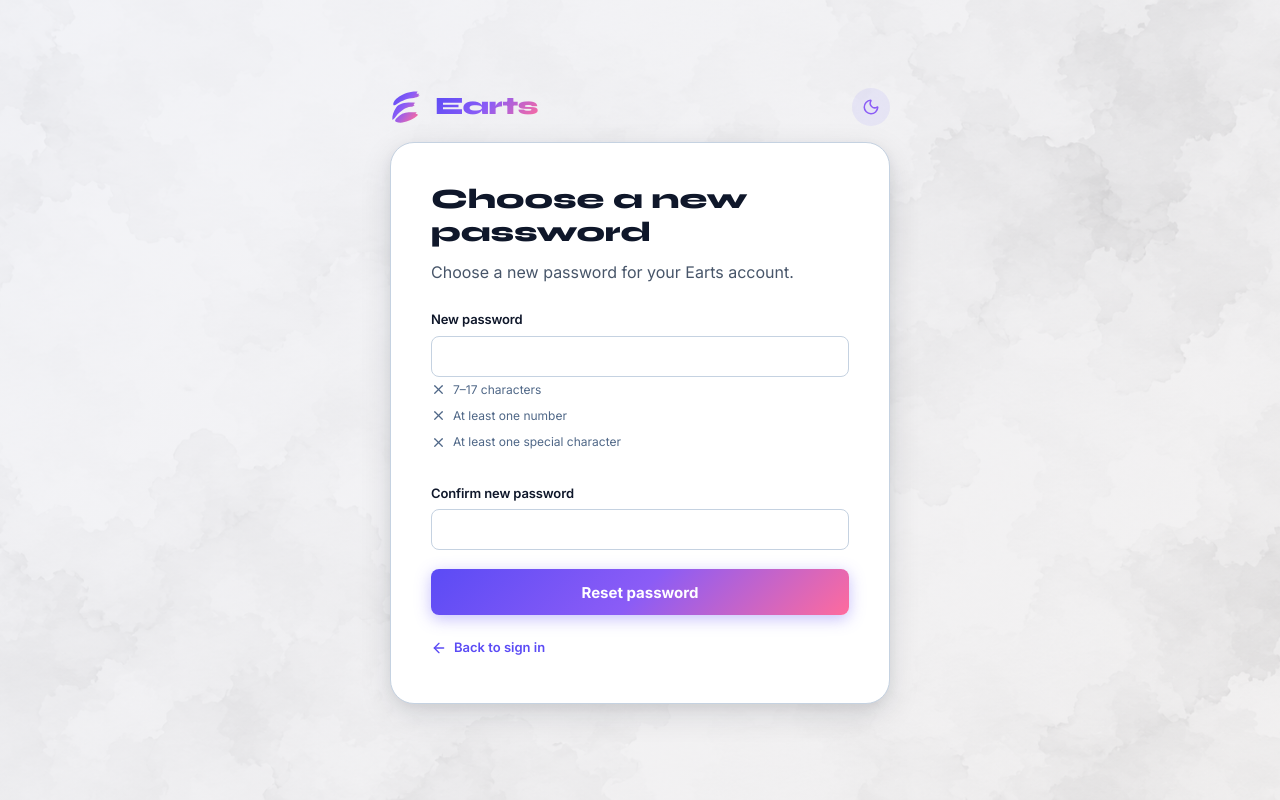
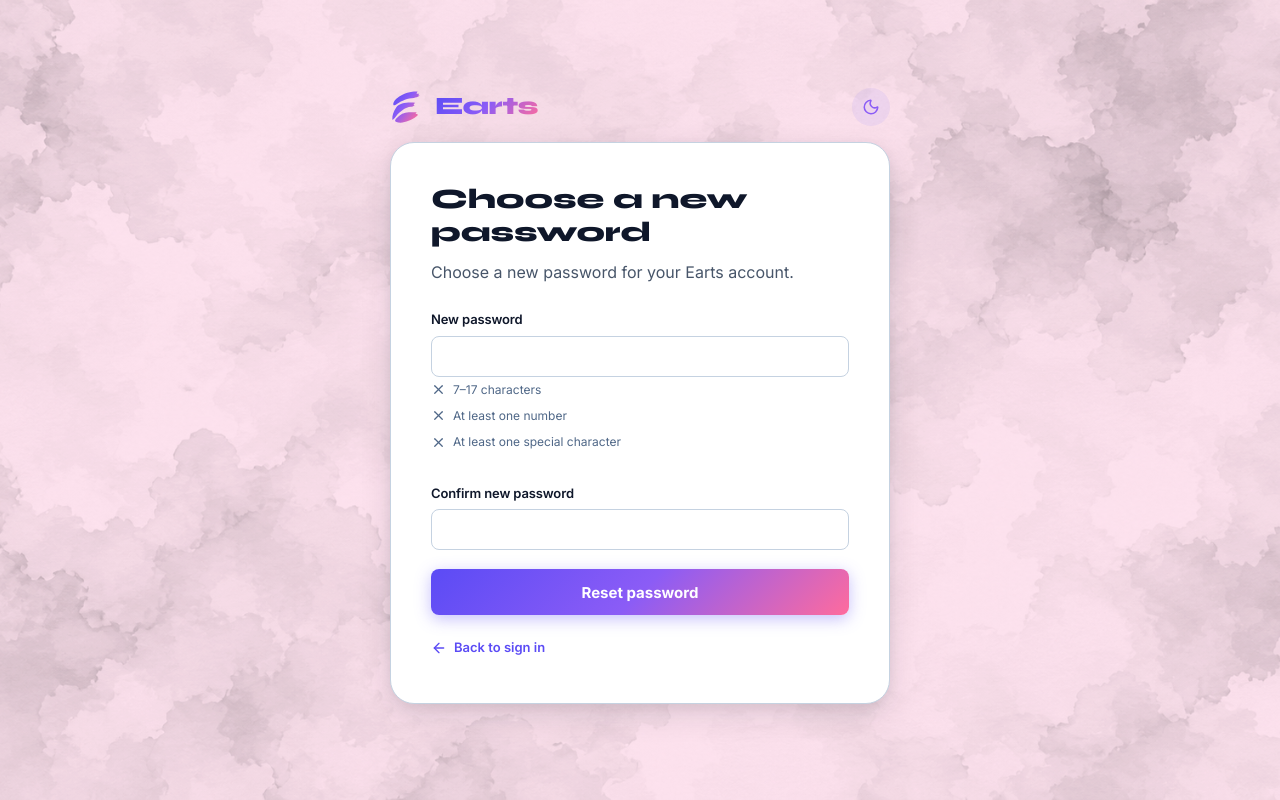
Before and after one commit to A-USB/Earts2, a React (Vite) app in the folder client/: page /reset-password in a window 1280 px wide. Built offline with nearby package versions, Linux system fonts and the light colour scheme; no server answers.

Commit message:
Show watercolor through frosted auth panels

```diff
--- a/client/src/pages/Auth.css
+++ b/client/src/pages/Auth.css
@@ -3,9 +3,17 @@
   min-height: 100dvh;
   width: 100%;
   overflow-x: clip;
-  background:
-    linear-gradient(135deg, rgba(240, 241, 246, 0.8), rgba(228, 225, 225, 0.48)),
-    url('/auth-background-light.png') center / cover fixed no-repeat;
+  /* LIGHT MODE BACKGROUND: the pink watercolour with no whitish overlay on top of it.
+     --auth-pink is multiplied into the image to deepen it (darker/more saturated = deeper pink;
+     #ffffff = the image exactly as it is) */
+  --auth-pink: #fde2ee;
+  background-color: var(--auth-pink);
+  background-image: url('/auth-background-light.png');
+  background-position: center;
+  background-size: cover;
+  background-attachment: fixed;
+  background-repeat: no-repeat;
+  background-blend-mode: multiply;
   display: flex;
   flex-direction: column;
   align-items: center;
@@ -223,9 +231,10 @@
 
 /* Right Content - Balanced vertical spacing + Framing */
 .auth-right {
-  background: rgba(255, 255, 255, 0.62);
-  -webkit-backdrop-filter: blur(8px);
-  backdrop-filter: blur(8px);
+  /* frosted glass: lower the alpha (0.5) to see more of the background, raise it for a more solid panel */
+  background: rgba(255, 255, 255, 0.5);
+  -webkit-backdrop-filter: blur(18px) saturate(150%);
+  backdrop-filter: blur(18px) saturate(150%);
   padding: 34px 44px;
   display: flex;
   flex-direction: column;
@@ -750,9 +759,10 @@
 
 /* Dark Mode Styles for Auth */
 [data-theme="dark"] .auth-page {
-  background:
-    linear-gradient(135deg, rgba(19, 19, 80, 0.9), rgba(4, 4, 55, 0.9)),
-    url('/auth-background-dark.png') center / cover fixed no-repeat;
+  /* DARK MODE BACKGROUND: the new dark image on its own (the dark-blue overlay is gone) */
+  background: url('/auth-background-dark.png') center / cover fixed no-repeat;
+  background-color: #0b0a3a;
+  background-blend-mode: normal;
 }
 
 [data-theme="dark"] .auth-card {
@@ -762,9 +772,9 @@
 }
 
 [data-theme="dark"] .auth-right {
-  background: rgba(20, 20, 39, 0.64);
-  -webkit-backdrop-filter: blur(8px);
-  backdrop-filter: blur(8px);
+  background: rgba(16, 14, 48, 0.5);
+  -webkit-backdrop-filter: blur(18px) saturate(130%);
+  backdrop-filter: blur(18px) saturate(130%);
 }
 
 [data-theme="dark"] .auth-left {
```
